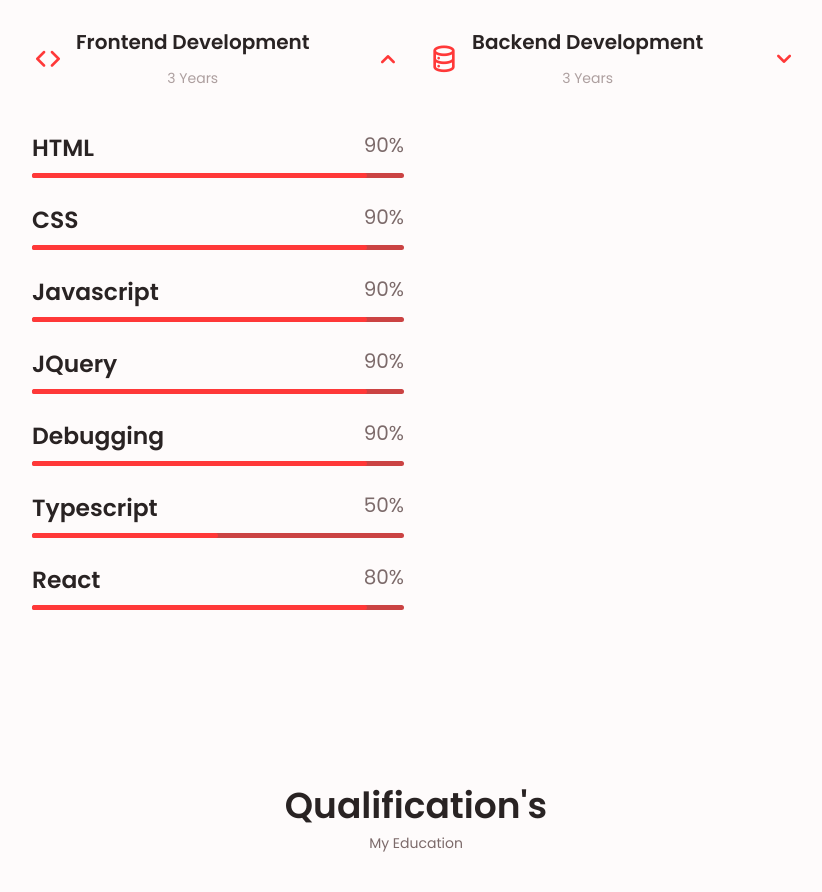
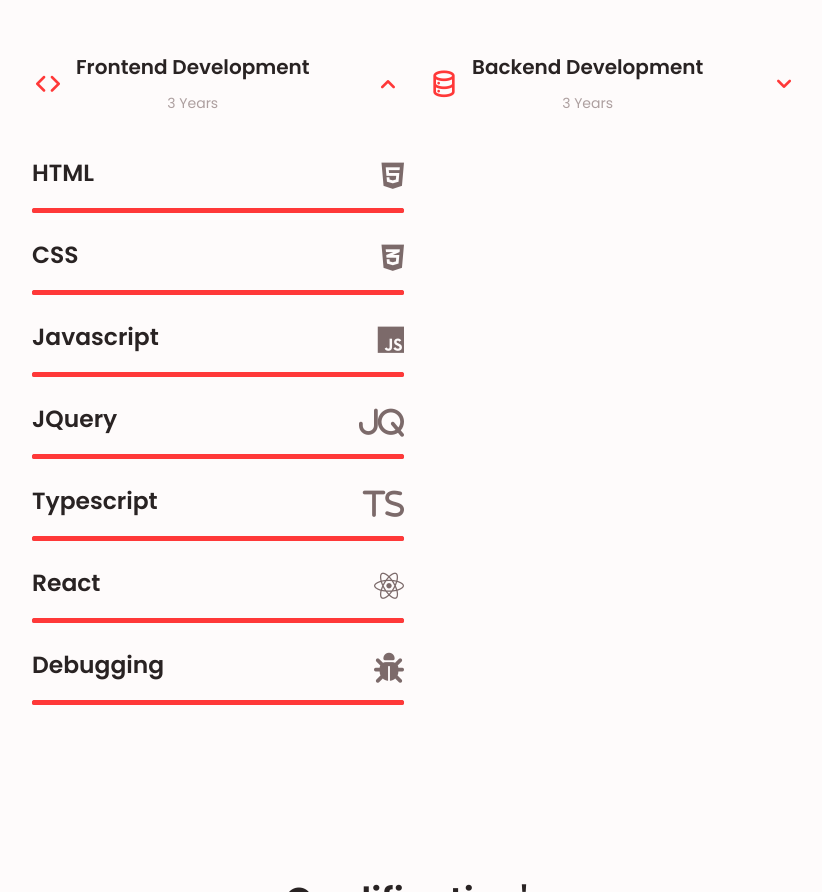
Before and after one commit to AndresF97/AndresF97.github.io, a plain HTML site: page index.html in a window 1280 px wide. Shown: the part 1740-2632 px from the top of the page, without its empty margins (224-1046 px from the left). Drawn offline with nearby package versions, Linux system fonts and the light colour scheme.

Commit message:
did some spell checks and change the styling

```diff
--- a/assets2/css/style.css
+++ b/assets2/css/style.css
@@ -433,7 +433,9 @@
     font-size: var(--normal-font-size);
     font-weight: var(--font-medium);
 }
-
+.skills-number{
+    font-size: 30px;
+}
 .skills-bar, .skills-precentage{
     height: 5px;
     border-radius: .25rem;
@@ -446,42 +448,7 @@
 .skills-precentage{
     display: block;
     background-color: var(--first-color);
-}
-.skills-html{
-    width: 90%;
-}
-.skills-css{
-    width: 90%;
-}
-.skills-javascript{
-    width: 90%;
-}
-.skills-debugging{
-    width: 90%;
-}
-.skills-typescript{
-    width: 50%;
-}
-.skills-react{
-    width: 80%;
-}
-.skills-mysql{
-    width: 75%;
-}
-.skills-sequilize{
-    width: 80%;
-}
-.skills-mogodb{
-    width: 70%;
-}
-.skills-node{
-    width: 90%;
-}
-.skills-graphql{
-    width: 50%;
-}
-.skills-react{
-    width: 90%;
+    width: 100%;
 }
 
 .skills-close .skill-list{
--- a/index.html
+++ b/index.html
@@ -11,6 +11,7 @@
   rel="stylesheet"
   href="https://cdn.jsdelivr.net/npm/swiper@8/swiper-bundle.min.css"/>
     <link rel="stylesheet" href="https://unicons.iconscout.com/release/v4.0.0/css/line.css">
+    <script src="https://kit.fontawesome.com/be803c69d6.js" crossorigin="anonymous"></script>
 </head>
 <body>
     <header class="header" id="header">
@@ -91,7 +92,7 @@
                     <h1 class="home-title">I'm Andres</h1>
                     <h3 class="home-subtitle">Frontend Developer</h3>
                     <p class="home-description">
-                       Expirience in frontend-development and backend-development, with a firm grasp on debugging on both.
+                        Experience in frontend-development and backend-development, with a firm grasp on debugging on frontend and backend issues.
                     </p>
                     <a href="#contact" class="button button-flex">
                       Contact Me <i class="uil uil-envelope-upload btn-icon"></i>
@@ -112,7 +113,9 @@
                 <img src="https://avatars.githubusercontent.com/u/55674318?v=4" alt="second Head shoot" class="about-img">
                 <div class="about-data">
                     <p class="about-description">
-                        Frontend web developer with a focus on the backend. I have recently acquired a Full Stack Web Development certificate from the University of California Berkeley Extension program . As a web developer, I enjoyed taking on challenges and solving issues, this has helped me with my most recent jobs as a tutor, teaching assitant for "Georgia-tech", Coding coach for young children for "The Coder School Walnut Creek" and a positon as a frontend developer volunteer for "Code for San Jose".
+                        Frontend web developer with a focus on the backend. I have a Full Stack Web Development certificate from the University of California Berkeley Extension program . As a web developer,
+                        I enjoy taking on challenges and solving issues in web development, this has helped me with my most recent jobs as a tutor for Edx,
+                        teaching assistant for "Georgia Institute of Technology", Coding coach for young children for "The Coder School Walnut Creek ”, and a position as a frontend developer volunteer for "Code for San Jose".
                     </p>
                     <div class="about-info">
                         <div>
@@ -129,7 +132,7 @@
                         </div>
                     </div>
                     <div class="about-btns">
-                        <a download="" href="assets2/img/Frontend Dev.pdf" class="button btn-flex">
+                        <a download="" href="assets2/img/Frontend Dev.docx.pdf" class="button btn-flex">
                           Download Resume <i class="uil uil-file-download-alt btn-icon"></i>
                         </a>
                     </div>
@@ -154,7 +157,7 @@
                     <div class="skils-data">
                         <div class="skills-title">
                             <h3 class="skill-name">HTML</h3>
-                            <span class="skills-number">90%</span>
+                            <span class="skills-number"><i class="fa-brands fa-html5"></i></span>
                         </div>
                         <div class="skills-bar">
                             <span class="skills-precentage skills-html">
@@ -164,7 +167,7 @@
                     <div class="skils-data">
                         <div class="skills-title">
                             <h3 class="skill-name">CSS</h3>
-                            <span class="skills-number">90%</span>
+                            <span class="skills-number"><i class="fa-brands fa-css3-alt"></i></span>
                         </div>
                         <div class="skills-bar">
                             <div class="skills-precentage skills-css">
@@ -175,10 +178,10 @@
                     <div class="skils-data">
                         <div class="skills-title">
                             <h3 class="skill-name">Javascript</h3>
-                            <span class="skills-number">90%</span>
+                            <span class="skills-number"><i class="fa-brands fa-js"></i></span>
                         </div>
                         <div class="skills-bar">
-                            <div class="skills-precentage skills-javascript">
+                            <div class="skills-precentage">
 
                             </div>
                         </div>
@@ -186,10 +189,32 @@
                     <div class="skils-data">
                         <div class="skills-title">
                             <h3 class="skill-name">JQuery</h3>
-                            <span class="skills-number">90%</span>
+                            <span class="skills-number"><i class="fa-solid fa-j"></i><i class="fa-solid fa-q"></i></span>
                         </div>
                         <div class="skills-bar">
-                            <div class="skills-precentage skills-javascript">
+                            <div class="skills-precentage">
+
+                            </div>
+                        </div>
+                    </div>
+                    <div class="skils-data">
+                        <div class="skills-title">
+                            <h3 class="skill-name">Typescript</h3>
+                            <span class="skills-number"><i class="fa-solid fa-t"></i><i class="fa-solid fa-s"></i></span>
+                        </div>
+                        <div class="skills-bar">
+                            <div class="skills-precentage">
+
+                            </div>
+                        </div>
+                    </div>
+                    <div class="skils-data">
+                        <div class="skills-title">
+                            <h3 class="skill-name">React</h3>
+                            <span class="skills-number"><i class="fa-brands fa-react"></i></span>
+                        </div>
+                        <div class="skills-bar">
+                            <div class="skills-precentage">
 
                             </div>
                         </div>
@@ -197,32 +222,10 @@
                     <div class="skils-data">
                         <div class="skills-title">
                             <h3 class="skill-name">Debugging</h3>
-                            <span class="skills-number">90%</span>
+                            <span class="skills-number"><i class="fa-solid fa-bug"></i></span>
                         </div>
                         <div class="skills-bar">
-                            <div class="skills-precentage skills-debugging">
-
-                            </div>
-                        </div>
-                    </div>
-                    <div class="skils-data">
-                        <div class="skills-title">
-                            <h3 class="skill-name">Typescript</h3>
-                            <span class="skills-number">50%</span>
-                        </div>
-                        <div class="skills-bar">
-                            <div class="skills-precentage skills-typescript">
-
-                            </div>
-                        </div>
-                    </div>
-                    <div class="skils-data">
-                        <div class="skills-title">
-                            <h3 class="skill-name">React</h3>
-                            <span class="skills-number">80%</span>
-                        </div>
-                        <div class="skills-bar">
-                            <div class="skills-precentage skills-react">
+                            <div class="skills-precentage">
 
                             </div>
                         </div>
@@ -245,7 +248,7 @@
                         <span class="skills-number">75%</span>
                     </div>
                     <div class="skills-bar">
-                        <div class="skills-precentage skills-mysql">
+                        <div class="skills-precentage">
 
                         </div>
                     </div>
@@ -256,7 +259,7 @@
                         <span class="skills-number">80%</span>
                     </div>
                     <div class="skills-bar">
-                        <div class="skills-precentage skills-sequilize">
+                        <div class="skills-precentage">
 
                         </div>
                     </div>
@@ -267,7 +270,7 @@
                         <span class="skills-number">70%</span>
                     </div>
                     <div class="skills-bar">
-                        <div class="skills-precentage skills-mogodb">
+                        <div class="skills-precentage">
 
                         </div>
                     </div>
@@ -289,7 +292,7 @@
                         <span class="skills-number">90%</span>
                     </div>
                     <div class="skills-bar">
-                        <div class="skills-precentage skills-node">
+                        <div class="skills-precentage">
 
                         </div>
                     </div>
@@ -300,7 +303,7 @@
                         <span class="skills-number">90%</span>
                     </div>
                     <div class="skills-bar">
-                        <div class="skills-precentage skills-debugging">
+                        <div class="skills-precentage">
 
                         </div>
                     </div>
```
Also changed, not shown: 2 other files.
